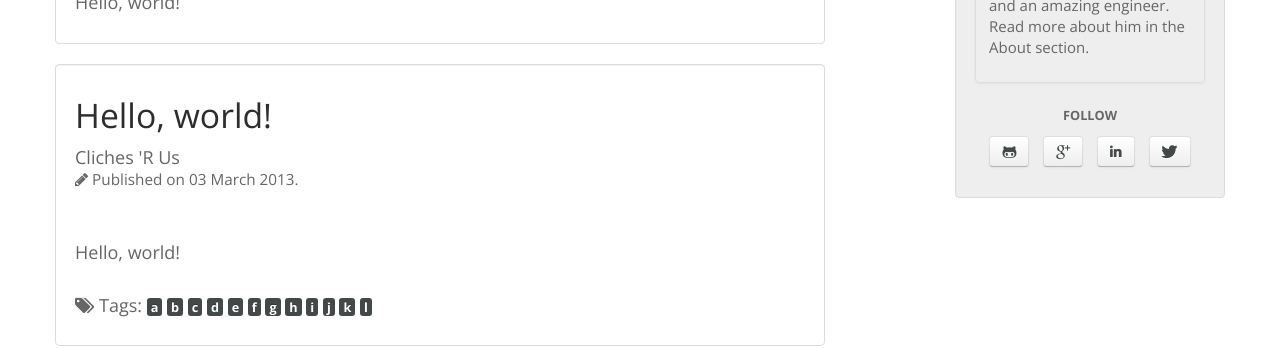
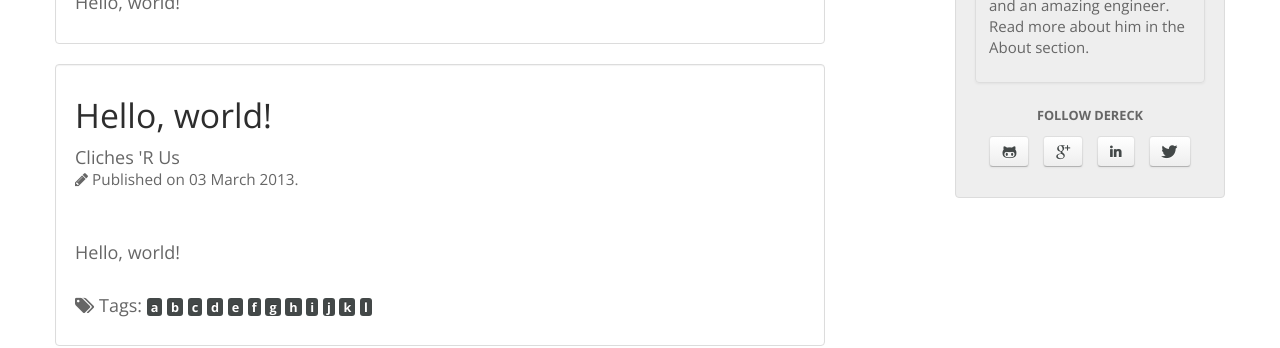
Before and after one commit to thedereck/thedereck.github.com, a Jekyll site: the page built from index.html, in a window 1280 px wide. Shown: the part 323-671 px from the top of the page. Built offline with Jekyll 4.4.1, drawn with Linux system fonts in a browser that asks for light colours.

Commit message:
brief bio corrections.

```diff
--- a/_includes/body/social-links.html
+++ b/_includes/body/social-links.html
@@ -5,7 +5,7 @@
 {% endif %}
 
 {% if social and site.font_awesome.enabled %}
-<p class="text-center"><small><strong>FOLLOW {{ site.social_links.follow_name | upcase }}</strong></small></p>
+<p class="text-center"><small><strong>FOLLOW {{ site.brief_bio.social_links.follow_name | upcase }}</strong></small></p>
 <ul class="inline text-center">
 	{% if site.brief_bio.social_links.github %}
 	<li><a class="btn" href="{{ site.brief_bio.social_links.github }}"><i class="icon-github-alt"></i></a></li>
@@ -32,7 +32,7 @@
 	{% endif %}
 </ul>
 {% elsif social %}
-<p class="text-center"><small><strong>FOLLOW {{ site.follow_name | upcase }}</strong></small></p>
+<p class="text-center"><small><strong>FOLLOW {{ site.brief_bio.social_links.follow_name | upcase }}</strong></small></p>
 <ul class="inline text-center">
 	{% if site.brief_bio.social_links.github %}
 	<li><a class="btn" href="{{ site.brief_bio.social_links.github }}">GitHub</a></li>
```
